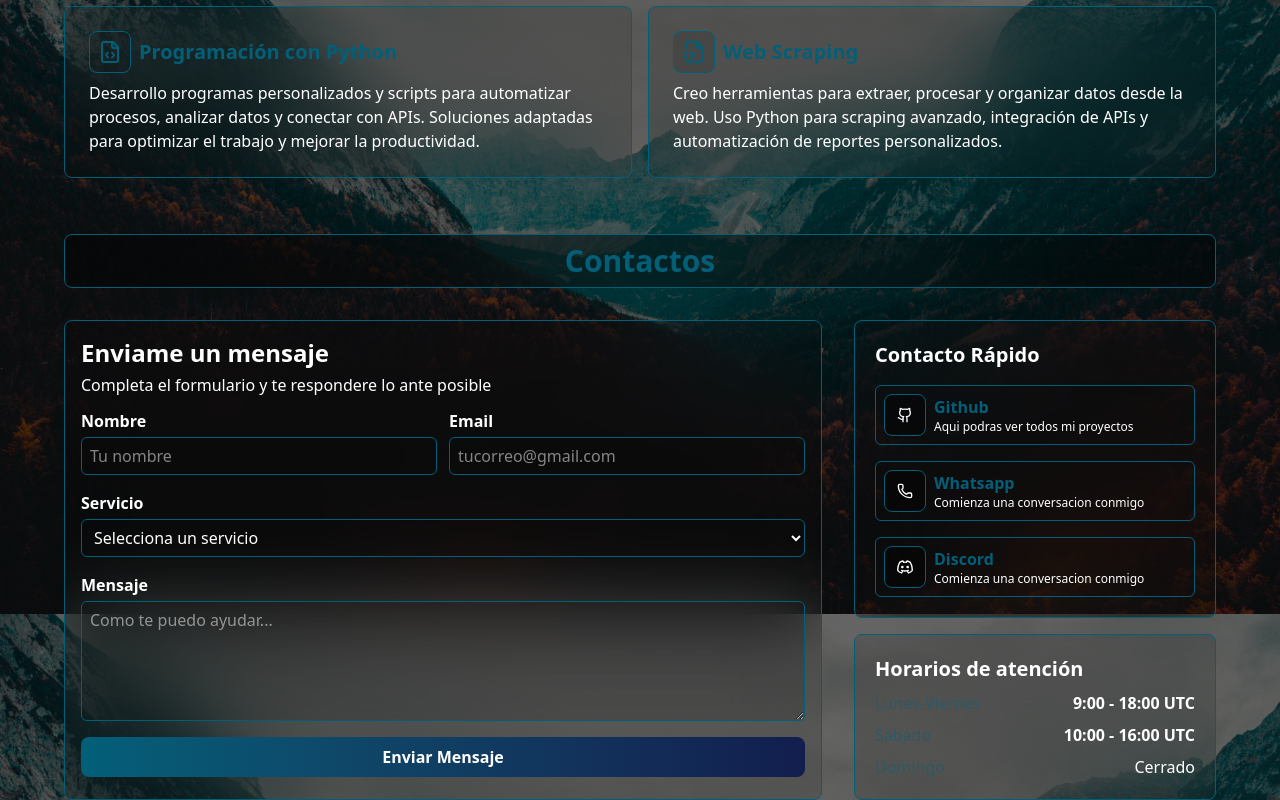
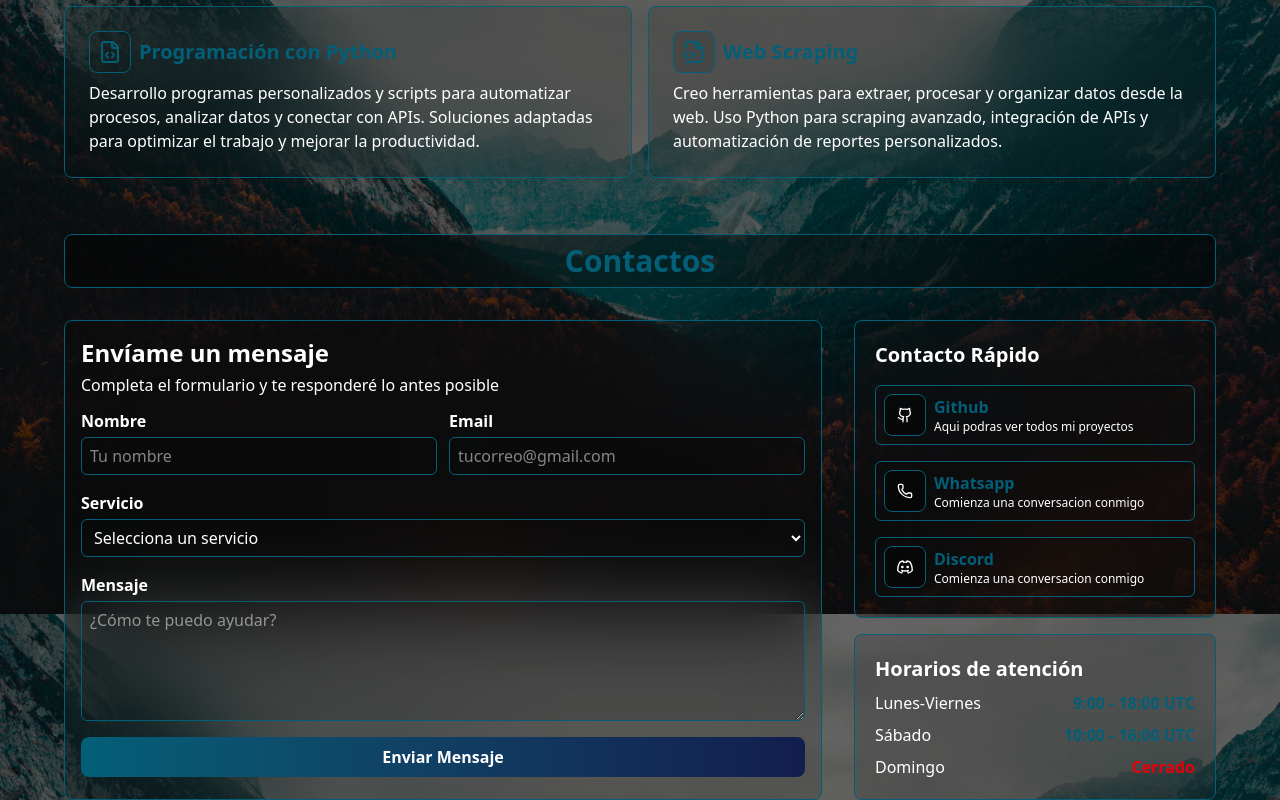
Before and after one commit to RamCodeZ3/Portafolio, a React (Vite) app: page / in a window 1280 px wide. Shown: the part 986-1786 px from the top of the page. Built offline with nearby package versions, Linux system fonts and the light colour scheme.

Commit message:
Se termino la seccion de contactos y se arreglo el apartado de tecnologias

```diff
--- a/package.json
+++ b/package.json
@@ -10,6 +10,7 @@
     "preview": "vite preview"
   },
   "dependencies": {
+    "@emailjs/browser": "^4.4.1",
     "@tailwindcss/vite": "^4.1.11",
     "lucide-react": "^0.539.0",
     "react": "^19.1.1",
--- a/src/sections/contatcs/Data.jsx
+++ b/src/sections/contatcs/Data.jsx
@@ -21,4 +21,8 @@ const contactsInfo = [
     },
 ]
 
+export const serviceId = 'service_x8baq0i';
+export const templateId = 'template_20k24dc';
+export const publicKey = 'a0aUhR9Iz3cWuxdtR';
+
 export default contactsInfo;
--- a/src/sections/contatcs/Form.jsx
+++ b/src/sections/contatcs/Form.jsx
@@ -1,46 +1,99 @@
-function Form(){
-    return(
-        <>
+import { useRef } from "react";
+import emailjs from "@emailjs/browser";
+import { serviceId, templateId, publicKey } from "./Data";
+
+function Form() {
+  const form = useRef();
+
+  const sendEmail = (e) => {
+    e.preventDefault();
+
+    emailjs
+      .sendForm(
+        serviceId,
+        templateId,
+        form.current,
+        publicKey
+      )
+      .then(
+        (result) => {
+          console.log("✅ Mensaje enviado:", result.text);
+          alert("Mensaje enviado con éxito 🎉");
+          form.current.reset();
+        },
+        (error) => {
+          console.error("❌ Error:", error.text);
+          alert("Hubo un error al enviar, inténtalo de nuevo.");
+        }
+      );
+  };
+
+  return (
     <div className="flex flex-col gap-3 p-4 w-full bg-black/10 backdrop-blur-2xl rounded-lg border-1 border-[#035f78]">
       <div className="flex flex-col gap-1">
-            <span className="font-semibold text-2xl">Enviame un mensaje</span>
-            <span>Completa el formulario y te respondere lo ante posible</span>
+        <span className="font-semibold text-2xl">Envíame un mensaje</span>
+        <span>Completa el formulario y te responderé lo antes posible</span>
       </div>
 
-            <form action="" className="flex flex-col gap-4">
-                <div className="flex flex-col md:flex-row gap-3 ">
+      <form ref={form} onSubmit={sendEmail} className="flex flex-col gap-4">
+        <div className="flex flex-col md:flex-row gap-3">
           <div className="flex flex-col gap-1 flex-1">
-                        <label htmlFor="" className="font-semibold">Nombre</label>
-                        <input type="text" placeholder="Tu nombre" className="bg-black/10 px-2 py-1.5 backdrop-blur-2xl rounded-md border-1 border-[#035f78]"/>
+            <label className="font-semibold">Nombre</label>
+            <input
+              type="text"
+              name="user_name"
+              placeholder="Tu nombre"
+              required
+              className="bg-black/10 px-2 py-1.5 backdrop-blur-2xl rounded-md border-1 border-[#035f78]"
+            />
           </div>
           <div className="flex flex-col gap-1 flex-1">
-                        <label htmlFor="" className="font-semibold">Email</label>
-                        <input type="text" placeholder="tucorreo@gmail.com" className="bg-black/10 px-2 py-1.5 backdrop-blur-2xl rounded-md border-1 border-[#035f78]"/>
+            <label className="font-semibold">Email</label>
+            <input
+              type="email"
+              name="user_email"   // 👈 importante para EmailJS
+              placeholder="tucorreo@gmail.com"
+              required
+              className="bg-black/10 px-2 py-1.5 backdrop-blur-2xl rounded-md border-1 border-[#035f78]"
+            />
           </div>
         </div>
+
         <div className="flex flex-col gap-1">
-                    <label htmlFor="" className="font-semibold">Servicio</label>
-                    <select name="" id="" className="bg-black/10 px-2 py-1.5 backdrop-blur-2xl rounded-md border-1 border-[#035f78]">
+          <label className="font-semibold">Servicio</label>
+          <select
+            name="service"   // 👈 importante para EmailJS
+            required
+            className="bg-black/10 px-2 py-1.5 backdrop-blur-2xl rounded-md border-1 border-[#035f78]"
+          >
             <option value="">Selecciona un servicio</option>
-                        <option value="web">Sitio Web</option>
-                        <option value="bot">Bot</option>
-                        <option value="webscraping">Web Scraping</option>
-                        <option value="Automatizacion de tareas">Automatizacion de tarea</option>
+            <option value="Sitio Web">Sitio Web</option>
+            <option value="Bot">Bot</option>
+            <option value="Web Scraping">Web Scraping</option>
+            <option value="Automatización de tareas">Automatización de tareas</option>
             <option value="Otro">Otro</option>
           </select>
         </div>
+
         <div className="flex flex-col gap-1">
-                    <label htmlFor="" className="font-semibold">Mensaje</label>
-                    <textarea name="" id="" placeholder="Como te puedo ayudar..." className="h-30 bg-black/10 px-2 py-1.5 backdrop-blur-2xl rounded-md border-1 border-[#035f78]">
-                    </textarea>
+          <label className="font-semibold">Mensaje</label>
+          <textarea
+            name="message"   // 👈 importante para EmailJS
+            placeholder="¿Cómo te puedo ayudar?"
+            required
+            className="h-30 bg-black/10 px-2 py-1.5 backdrop-blur-2xl rounded-md border-1 border-[#035f78]"
+          />
         </div>
-                <button type="submit" className="bg-gradient-to-r from-[#035f78] to-[#121e4e] py-2 font-semibold rounded-lg">
+
+        <button
+          type="submit"
+          className="bg-gradient-to-r from-[#035f78] to-[#121e4e] py-2 font-semibold rounded-lg"
+        >
           Enviar Mensaje
         </button>
       </form>
     </div>
-        </>
-    )
+  );
 }
 
 export default Form;
--- a/src/sections/contatcs/WorkingHours.jsx
+++ b/src/sections/contatcs/WorkingHours.jsx
@@ -5,18 +5,18 @@ function WorkingHours() {
         <span className="text-xl font-semibold">Horarios de atención</span>
 
         <div className="flex justify-between ">
-          <span className="text-[#2e5964]">Lunes-Viernes</span>
-          <b>9:00 - 18:00 UTC</b>
+          <span className="">Lunes-Viernes</span>
+          <b className="text-[#035f78]">9:00 - 18:00 UTC</b>
         </div>
 
         <div className="flex justify-between">
-          <span className="text-[#2e5964]">Sábado</span>
-          <b>10:00 - 16:00 UTC</b>
+          <span className="">Sábado</span>
+          <b className="text-[#035f78]">10:00 - 16:00 UTC</b>
         </div>
 
         <div className="flex justify-between">
-          <span className="text-[#2e5964]">Domingo</span>
-          <span>Cerrado</span>
+          <span className="">Domingo</span>
+          <span className="text-red-600 font-semibold">Cerrado</span>
         </div>
       </div>
     </>
--- a/src/sections/start/StackTecnology.jsx
+++ b/src/sections/start/StackTecnology.jsx
@@ -3,7 +3,7 @@ import technologies from "./Data"
 function StackTecnology(){
     return(
         <>
-        <div className="grid grid-cols-4 lg:grid-cols-8 gap-2 lg:gap-14 w-full justify-around mt-6">
+        <div className="grid grid-cols-3 sm:grid-cols-4 lg:grid-cols-8 gap-2 lg:gap-14 w-full justify-around mt-6">
             {technologies.map(data =>(
                     <div className="flex flex-col justify-center items-center bg-black/10 backdrop-blur-2xl p-2 rounded-lg w-25 border-1 border-[#035f78]">
                         <img
```
Also changed, not shown: 1 other file (tests, documents, lock files or other folders). Lines whose indentation alone changed are shown as unchanged.
